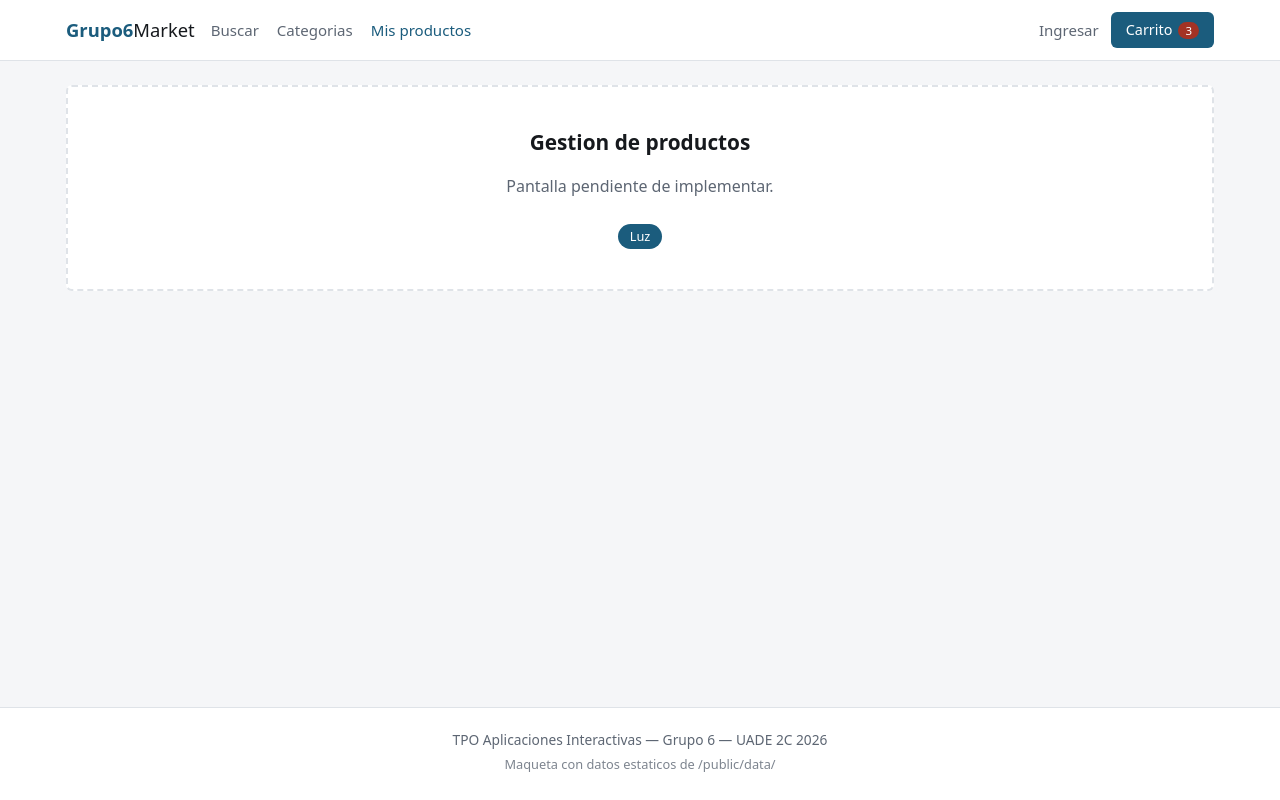
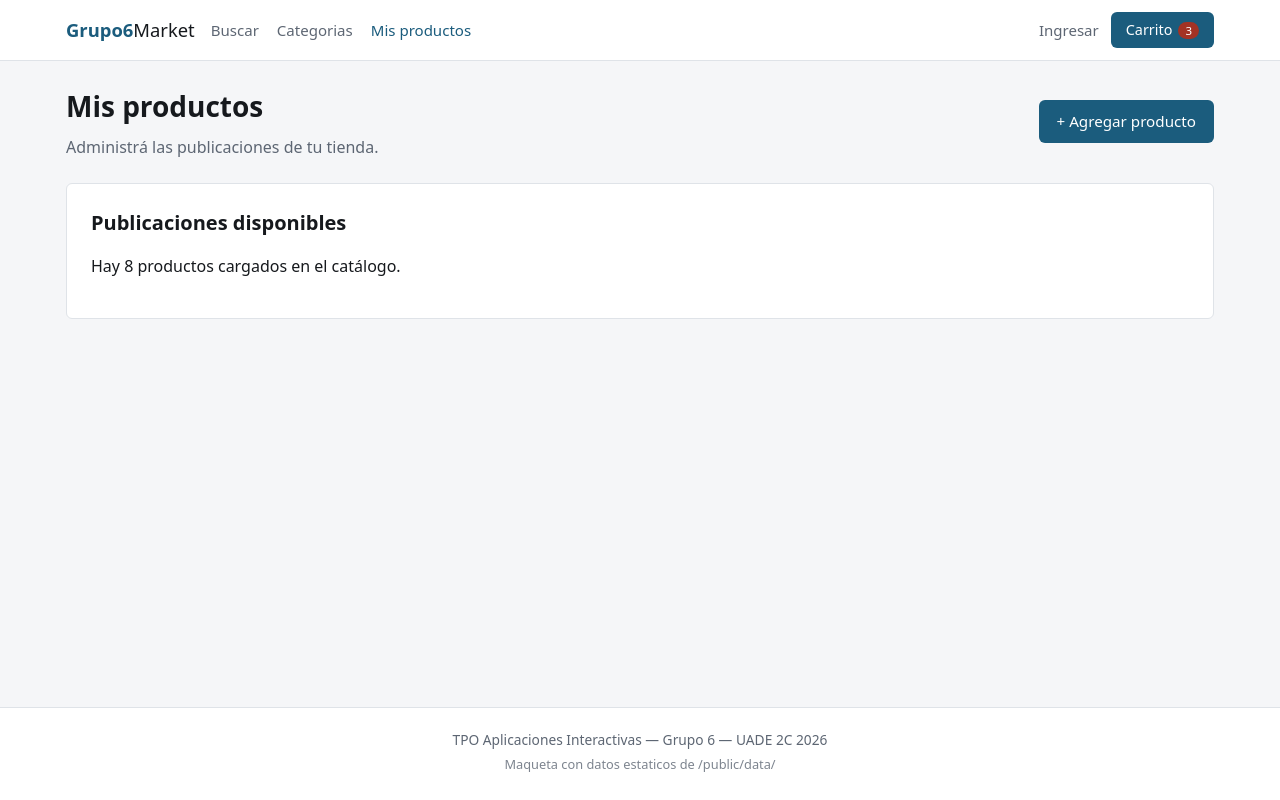
Before and after one commit to Palomac07/front-ecommerce, a React (Vite) app: page /mis-productos in a window 1280 px wide. Built offline with nearby package versions, Linux system fonts and the light colour scheme.

Commit message:
feat: crear estructura inicial de gestion de productos

```diff
--- a/src/features/productos/MisProductos.jsx
+++ b/src/features/productos/MisProductos.jsx
@@ -1,26 +1,59 @@
-/**
- * Gestion de productos — Dueña: Luz
- *
- * Endpoints a cubrir:
- *   - POST   /api/productos
- *   - PUT    /api/productos/{id}
- *   - DELETE /api/productos/{id}
- *   - POST   /api/productos/{id}/imagenes
- *
- * Datos de prueba: public/data/productos.json, producto-1.json
- *   const { data, loading, error } = useMockFetch('productos')
- *
- * Es la pantalla del vendedor: tabla de publicaciones propias, formulario de
- * alta y edicion, y carga de imagenes con su orden.
- *
- * Reemplazar todo este archivo por la pantalla real.
- */
+
+import { useState } from 'react'
+import { useMockFetch } from '../../hooks/useMockFetch'
+import './productos.css'
+
 export default function MisProductos() {
+  const { data, loading, error } = useMockFetch('productos')
+  const [mostrarFormulario, setMostrarFormulario] = useState(false)
+
   return (
-    <div className="pendiente">
-      <h2>Gestion de productos</h2>
-      <p>Pantalla pendiente de implementar.</p>
-      <span className="duenio">Luz</span>
-    </div>
+    <section className="mis-productos">
+      <header className="productos-encabezado">
+        <div>
+          <h1>Mis productos</h1>
+          <p>Administrá las publicaciones de tu tienda.</p>
+        </div>
+
+        <button
+          type="button"
+          className="btn"
+          onClick={() => setMostrarFormulario(true)}
+        >
+          + Agregar producto
+        </button>
+      </header>
+
+      {loading && (
+        <p className="estado-carga">Cargando productos...</p>
+      )}
+
+      {error && (
+        <p className="estado-error">Error: {error}</p>
+      )}
+
+      {!loading && !error && data && (
+        <div className="productos-contenido">
+          <h2>Publicaciones disponibles</h2>
+          <p>
+            Hay {data.length} productos cargados en el catálogo.
+          </p>
+        </div>
+      )}
+
+      {mostrarFormulario && (
+        <div className="productos-contenido">
+          <h2>Nuevo producto</h2>
+          <p>Acá vamos a incorporar el formulario de alta.</          p>
+          <button
+            type="button"
+            className="btn btn-secundario"
+            onClick={() => setMostrarFormulario(false)}
+          >
+            Cancelar
+          </button>
+        </div>
+      )}
+    </section>
   )
 }
--- /dev/null
+++ b/src/features/productos/productos.css
@@ -0,0 +1,52 @@
+
+.mis-productos {
+  display: flex;
+  flex-direction: column;
+  gap: 24px;
+}
+
+.productos-encabezado {
+  display: flex;
+  justify-content: space-between;
+  align-items: center;
+  gap: 20px;
+  flex-wrap: wrap;
+}
+
+.productos-encabezado h1 {
+  margin: 0;
+  font-size: 28px;
+  color: var(--color-texto);
+}
+
+.productos-encabezado p {
+  margin: 8px 0 0;
+  color: var(--color-texto-suave);
+}
+
+.productos-contenido {
+  padding: 24px;
+  background: var(--color-superficie);
+  border: 1px solid var(--color-borde);
+  border-radius: var(--radio);
+}
+
+.productos-contenido h2 {
+  margin-top: 0;
+  font-size: 20px;
+}
+
+@media (max-width: 600px) {
+  .productos-encabezado {
+    align-items: stretch;
+    flex-direction: column;
+  }
+
+  .productos-encabezado .btn {
+    width: 100%;
+  }
+
+  .productos-contenido {
+    padding: 16px;
+  }
+}
```
